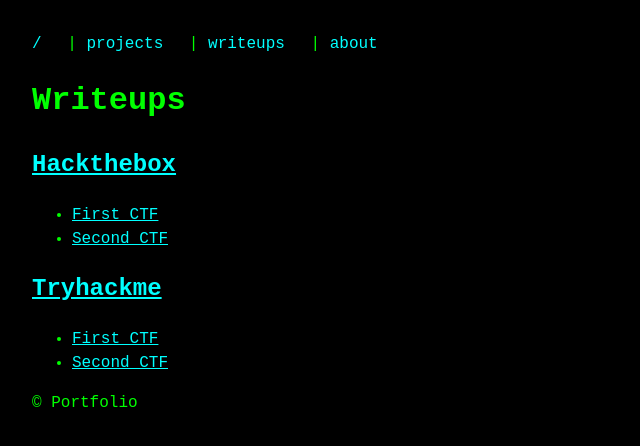
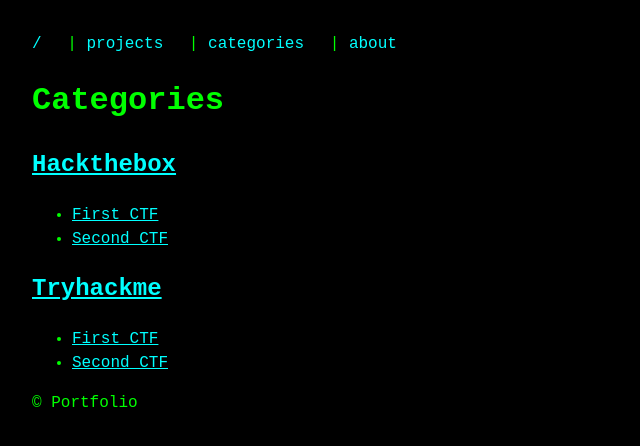
Before and after one commit to Respilot/writeup, a Jekyll site: the page built from categories/index.md, in a window 1280 px wide. Shown: the top 446 px of the page, without its empty margins (0-640 px from the left). Built offline with Jekyll 4.4.1, drawn with Linux system fonts in a browser that asks for light colours.

Commit message:
Link categories from navbar

```diff
--- a/_layouts/default.html
+++ b/_layouts/default.html
@@ -10,7 +10,7 @@
     <nav>
       <a href="{{ '/' | relative_url }}">/</a> |
       <a href="{{ '/projects' | relative_url }}">projects</a> |
-      <a href="{{ '/writeups' | relative_url }}">writeups</a> |
+      <a href="{{ '/categories' | relative_url }}">categories</a> |
       <a href="{{ '/about' | relative_url }}">about</a>
     </nav>
   </header>
--- a/writeups/index.md
+++ b/categories/index.md
@@ -1,9 +1,9 @@
 ---
 layout: default
-title: Writeups
+title: Categories
 ---
 
-# Writeups
+# Categories
 
 {% assign categories = site.writeups | map: 'categories' | join: ',' | split: ',' | uniq | sort %}
 {% for category in categories %}
```
Also changed, not shown: index.md (+1 -1 lines), README.md, categories/hackthebox.md (renamed from writeups/hackthebox.md), categories/tryhackme.md (renamed from writeups/tryhackme.md).
